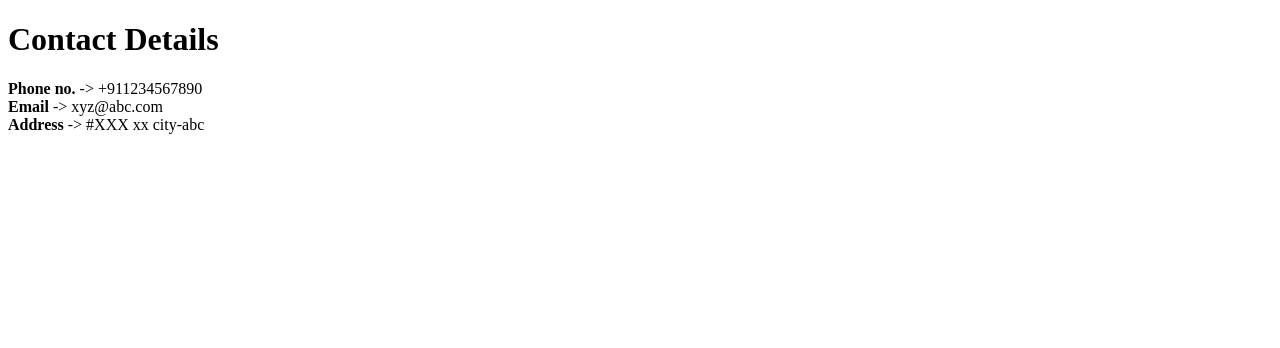
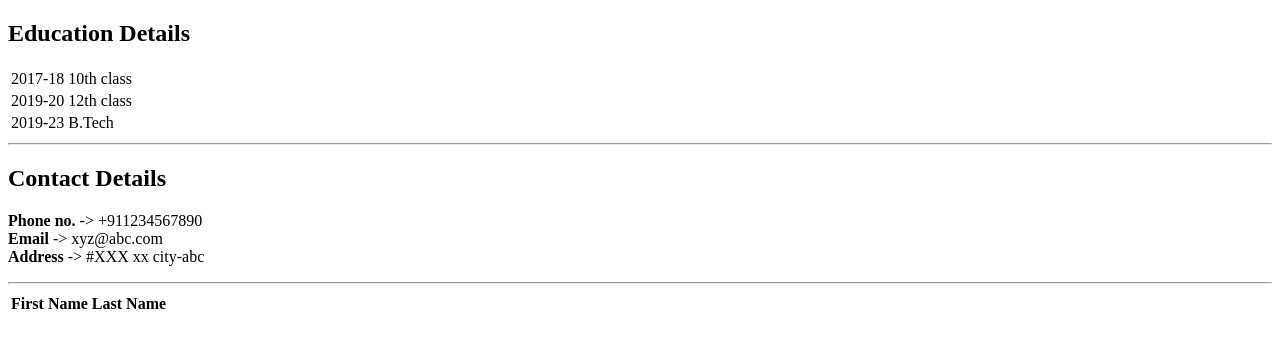
Before and after one commit to shljsl75891/Personal-Site, a plain HTML site: page contacts.html in a window 1280 px wide. Drawn offline with Linux system fonts and the light colour scheme.

Commit message:
learning

```diff
--- a/contacts.html
+++ b/contacts.html
@@ -7,7 +7,26 @@
     <title>Contact</title>
   </head>
   <body>
-    <h1>Contact Details</h1>
+    <!-- Education Background -->
+    <h2>Education Details</h2>
+    <table>
+      <tr>
+        <td>2017-18</td>
+        <td>10th class</td>
+      </tr>
+      <tr>
+        <td>2019-20</td>
+        <td>12th class</td>
+      </tr>
+      <tr>
+        <td>2019-23</td>
+        <td>B.Tech</td>
+      </tr>
+    </table>
+    <hr />
+
+    <!-- Contact Details -->
+    <h2>Contact Details</h2>
     <p>
       <b>Phone no.</b> -> +911234567890
       <br />
@@ -16,5 +35,16 @@
       <b>Address</b> -> #XXX xx city-abc
       <br />
     </p>
+    <hr />
+
+    <!-- Table Practice -->
+    <table>
+      <thead>
+        <tr>
+          <th>First Name</th>
+          <th>Last Name</th>
+        </tr>
+      </thead>
+    </table>
   </body>
 </html>
```
Also changed, not shown: index.html (+6 -2 lines).
